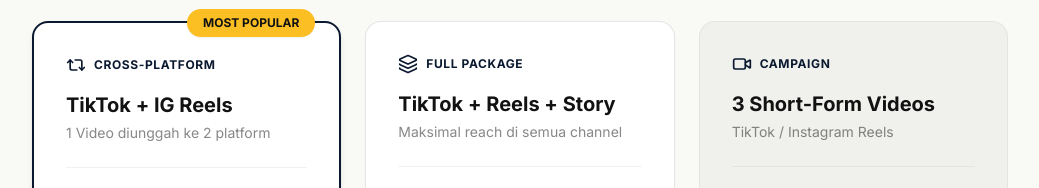
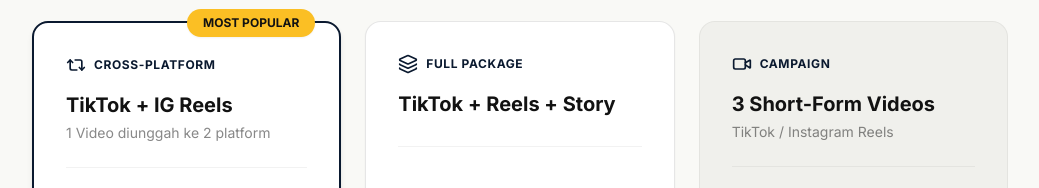
Before and after one commit to aqiill/rate-card, a plain HTML site: page index.html in a window 1280 px wide. Shown: the part 2247-2435 px from the top of the page, without its empty margins (120-1159 px from the left). Drawn offline with nearby package versions, Linux system fonts and the light colour scheme.

Commit message:
Update index.html

```diff
--- a/index.html
+++ b/index.html
@@ -390,7 +390,7 @@
                         <span class="text-xs font-bold uppercase tracking-wider">Full Package</span>
                     </div>
                     <h4 class="text-xl font-bold mb-1">TikTok + Reels + Story</h4>
-                    <p class="text-sm text-brand-dark/50 mb-6 pb-6 border-b border-brand-dark/5">Maksimal reach di semua channel</p>
+                    <p class="text-sm text-brand-dark/50 mb-6 pb-6 border-b border-brand-dark/5"></p>
 
                     <div class="mt-auto">
                         <div class="text-3xl font-extrabold text-brand-dark">Rp 2.800.000</div>
```
